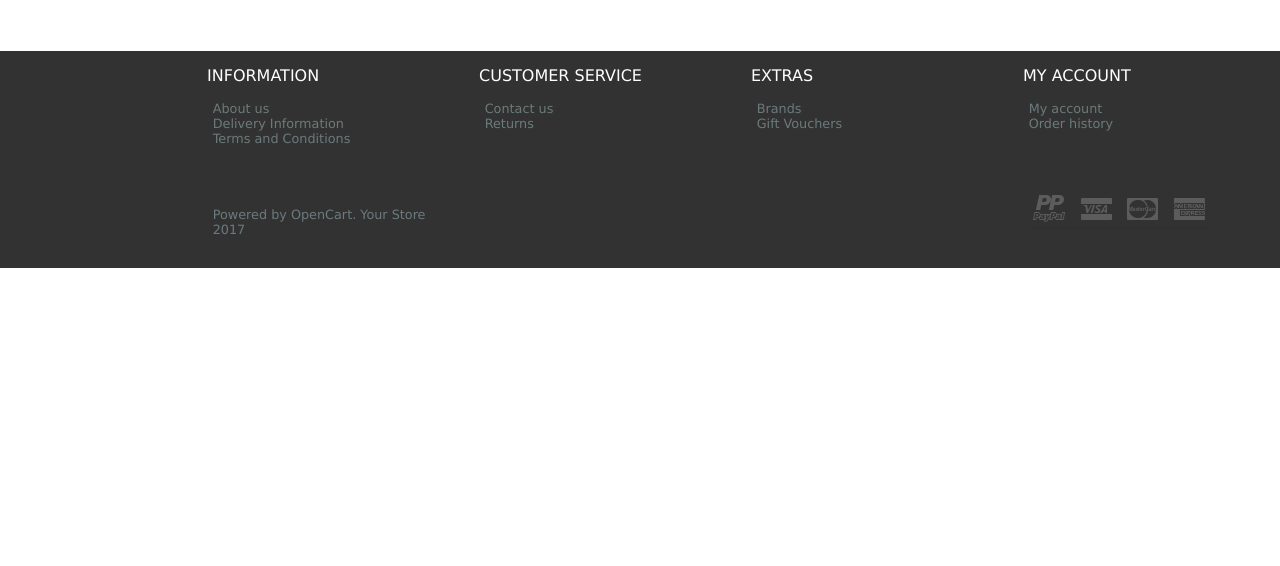
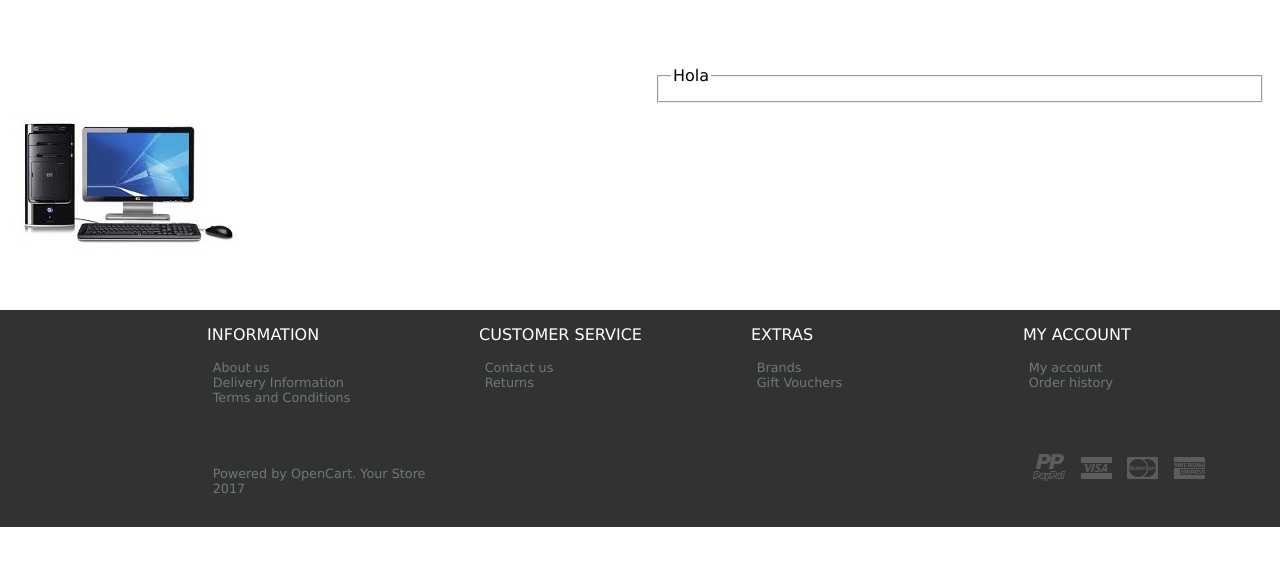
Before and after one commit to diego-nz/eCommerceProyect, a PHP site: page /?view=showProduct&article=3&category=desktop in a window 1280 px wide. Shown: the part 136-702 px from the top of the page. Run offline with PHP 8.4, Linux system fonts and the light colour scheme.

Commit message:
Imágenes corregidas de tamaño y pàgina mostrar productos.

```diff
--- a/assets/styles/products.css
+++ b/assets/styles/products.css
@@ -116,3 +116,6 @@ h5{
     color: #0F63C1;
     font-size: 1em;
 }
+.productShow{
+
+}
--- a/view/aboutUs.php
+++ b/view/aboutUs.php
@@ -10,7 +10,6 @@
 </head>
 
 <body>
-
     <header>
        <?php include("view/overAll/header.html"); ?>
     </header>
--- a/view/contactUs.php
+++ b/view/contactUs.php
@@ -34,7 +34,7 @@
                 echo "Gracias en breve un representante de ventas se pondrá en contacto";
                 }else{
                 ?>
-                <form action="contacto.php" method="POST">
+                <form action="contactUs.php" method="POST">
                     <label for="txtNombre">Nombre</label>
                     <input type="text" required name="txtNombre" id="txtNombre" class="caja">
                     <label for="txtTel">Telefono</label>
--- a/view/error.php
+++ b/view/error.php
@@ -15,6 +15,7 @@
     <header>
        <?php include("view/overAll/header.html"); ?>
     </header>
+
     <footer>
         <?php include("view/overAll/footer.html"); ?>
     </footer>
--- a/view/index.php
+++ b/view/index.php
@@ -57,7 +57,7 @@
                         $random2=rand(1,6);
                 ?>
                 <div class="col-lg-3 col-md-3 col-xs-12">
-                    <img src="assets/images/<?php echo $array[$random].$random2;?>.jpg" alt="">
+                    <a href="?view=showProduct&article=<?php echo $random2?>&category=<?php echo $array[$random]?>"><img src="assets/images/<?php echo $array[$random].$random2;?>.jpg" alt=""></a>
                     <ul>
                         <li>Producto</li>
                         <li class="azul">$10,000.00</li>
--- /dev/null
+++ b/view/showProduct.php
@@ -0,0 +1,38 @@
+<!DOCTYPE html>
+<html lang="es">
+
+<head>
+    <meta charset="UTF-8">
+    <title>Components</title>
+    <meta name="viewport" content="width=device-width, user-scalable=no, initial-scale=1.0, maximum-scale=1.0, minimum-scale=1.0">
+    <link rel="stylesheet" href="assets/styles/grid.css">
+    <link rel="stylesheet" href="assets/styles/products.css">
+    <link rel="stylesheet" href="assets/styles/main.css">
+</head>
+
+<body>
+
+    <header>
+        <?php include( "view/overAll/header.html"); ?>
+    </header>
+
+
+    <div class="row">
+        <div>
+            <div class="col-lg-6 col-md-4 col-xs-12 productShow">
+                <img src="assets/images/<?php echo $_GET["category"].$_GET["article"];?>.jpg" alt="">
+            </div>
+        </div>
+        <div class="col-lg-6 col-md-4 col-xs-12 emailProduct">
+            <fieldset>
+                <legend>Hola</legend>
+            </fieldset>
+        </div>
+    </div>
+
+    <footer>
+        <?php include( "view/overAll/footer.html"); ?>
+    </footer>
+</body>
+
+</html>
```
Also changed, not shown: assets/images/component1.jpg, assets/images/component2.jpg, assets/images/component3.jpg, assets/images/component5.jpg, assets/images/component6.jpg, assets/images/component7.jpg, assets/images/component8.jpg.
